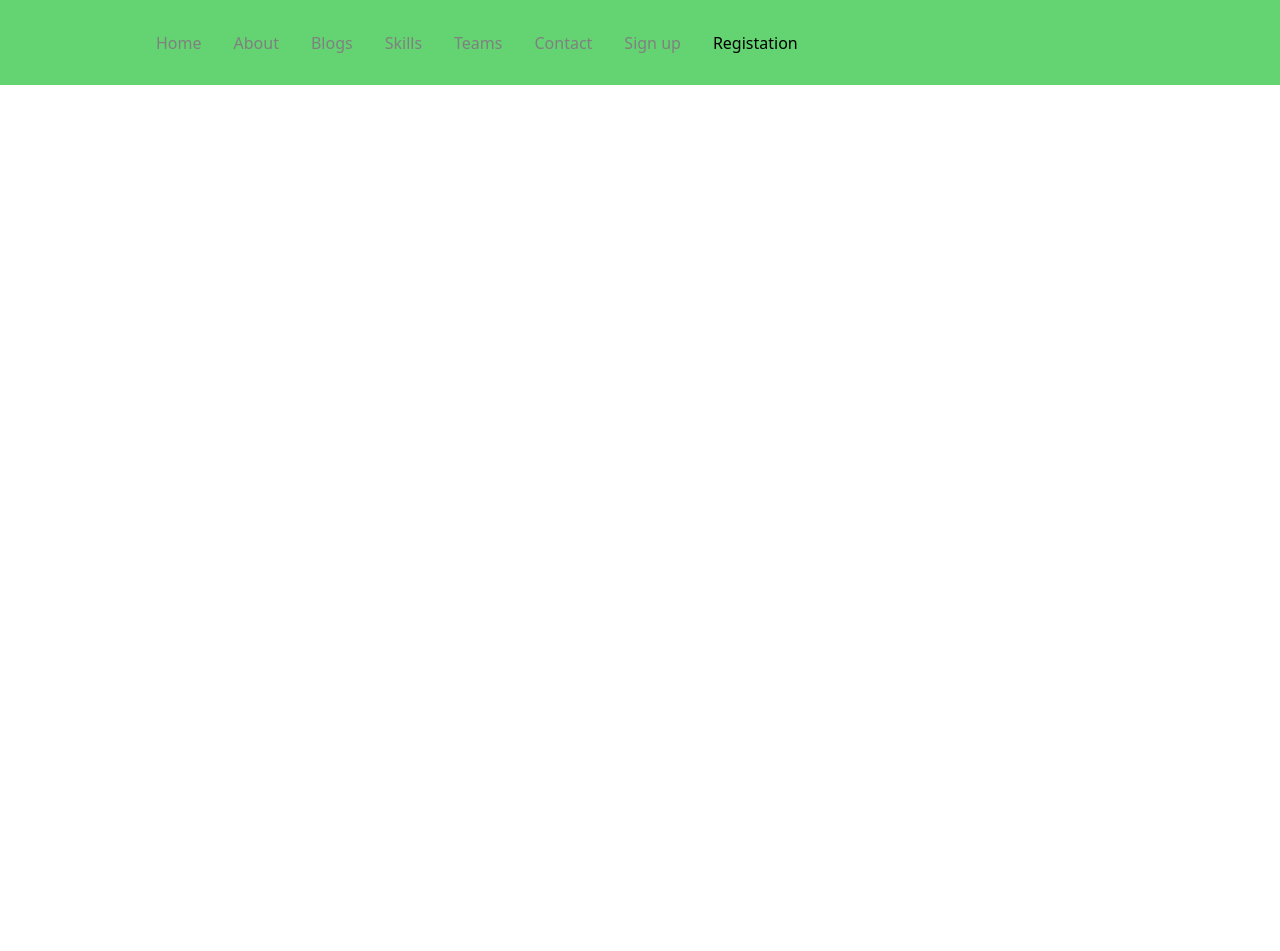
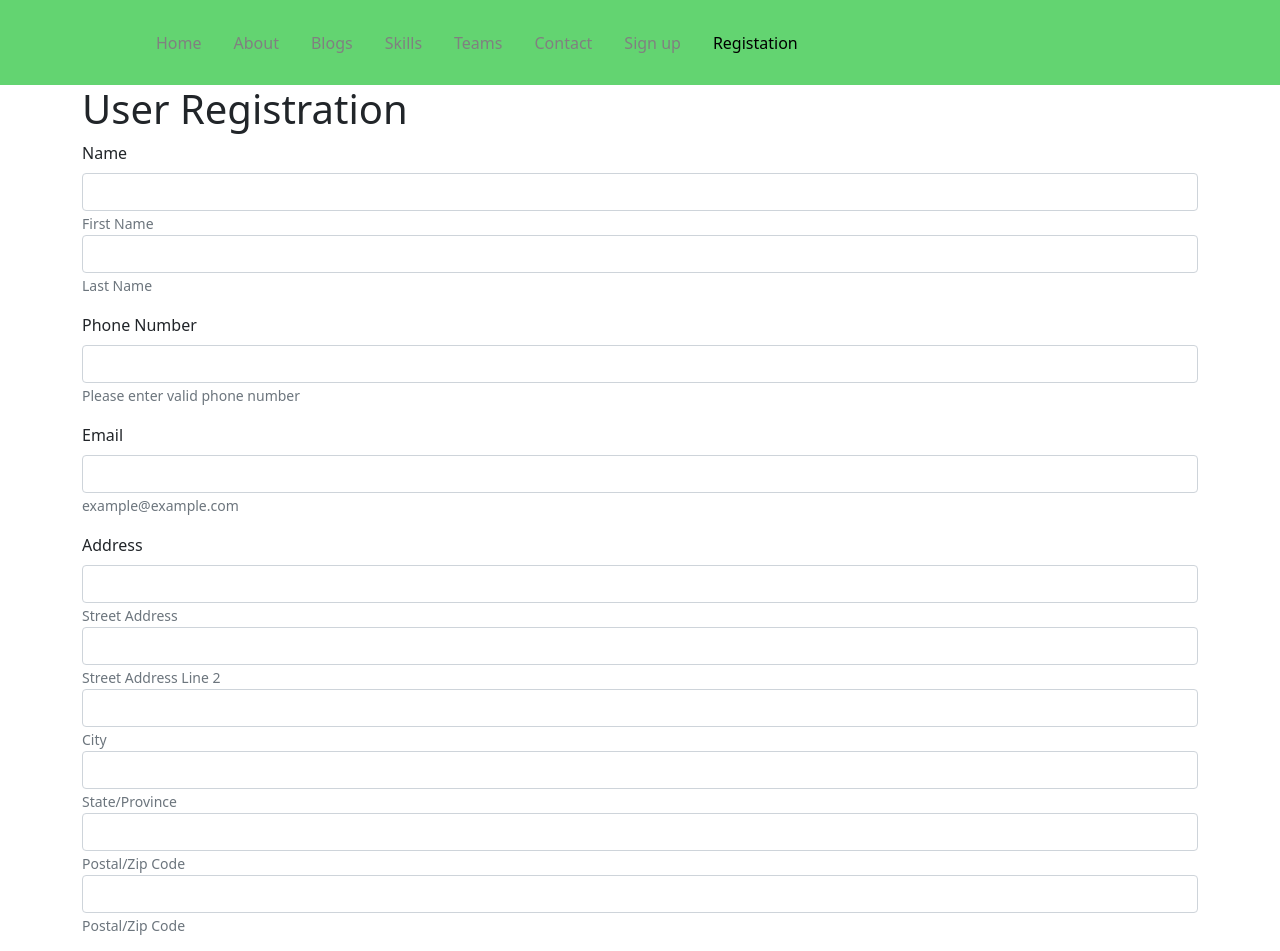
Before and after one commit to builtindoon/builtindoonproj, a React (Create React App) app: page /register in a window 1280 px wide. Shown: the top 951 px of the page. Before the commit the page ends 800 px from the top, so only its background shows below. Built offline with nearby package versions, Linux system fonts and the light colour scheme.

Commit message:
LoginForm logic and Registration form logic updated

```diff
--- a/package.json
+++ b/package.json
@@ -10,6 +10,7 @@
     "@testing-library/user-event": "^13.5.0",
     "bootstrap": "^5.1.3",
     "react": "^18.0.0",
+    "react-bootstrap": "^2.2.3",
     "react-bootstrap-validation": "^0.1.11",
     "react-dom": "^18.0.0",
     "react-icons": "^4.3.1",
--- a/src/App.js
+++ b/src/App.js
@@ -8,9 +8,9 @@ import Services from './views/services';
 import SignUp from './views/signup';
 import Contact from './views/contact';
 import Team from './component/page/teams';
-import Skills from './component/page/skills'
-import Navbar from './components/Navbar'
- import Registration from './views/register'
+import Skills from './component/page/skills';
+import Navbar from './components/Navbar';
+ import NameForm from './views/nameform';
 
 function App() {
 return (
@@ -24,7 +24,7 @@ return (
         <Route path='/team' element={<Team/>} />
         <Route path='/contact' element={<Contact/>} />
         <Route path='/signup' element={<SignUp/>} />
-        <Route path='/register' element={<Registration/>} />
+        <Route path='/register' element={<NameForm/>} />
 
     </Routes>
     </Router>
--- /dev/null
+++ b/src/views/nameform.js
@@ -0,0 +1,102 @@
+import React from 'react';
+ import "bootstrap/dist/css/bootstrap.min.css";
+import Form from 'react-bootstrap/Form';
+import Button from 'react-bootstrap/Button';
+export class NameForm extends React.Component {
+    constructor(props) {
+      super(props);
+      this.state = {value: ''};
+
+      this.handleChange = this.handleChange.bind(this);
+      this.handleSubmit = this.handleSubmit.bind(this);
+    }
+
+    handleChange(event) {
+      this.setState({value: event.target.value});
+    }
+
+    handleSubmit(event) {
+      alert('A name was submitted: ' + this.state.value);
+      event.preventDefault();
+    }
+
+    render() {
+    return (
+        <div className="container">
+          <h1>User Registration</h1>
+        <Form>
+      <Form.Group className="mb-3">
+        <Form.Label>Name</Form.Label>
+        <Form.Control type="text" />
+        <Form.Text className="text-muted">
+          First Name
+        </Form.Text>
+
+        <Form.Control type="text" />
+        <Form.Text className="text-muted">
+          Last Name
+        </Form.Text>
+      </Form.Group>
+
+      <Form.Group className="mb-3">
+        <Form.Label>Phone Number</Form.Label>
+        <Form.Control type="number" />
+        <Form.Text className="text-muted">
+         Please enter valid phone number
+        </Form.Text>
+      </Form.Group>
+
+      <Form.Group className="mb-3">
+        <Form.Label>Email</Form.Label>
+        <Form.Control type="email" />
+        <Form.Text className="text-muted">
+         example@example.com
+        </Form.Text>
+      </Form.Group>
+
+      <Form.Group className="mb-3">
+        <Form.Label>Address</Form.Label>
+        <Form.Control type="text" />
+        <Form.Text className="text-muted">
+         Street Address
+        </Form.Text>
+
+        <Form.Control type="text" />
+        <Form.Text className="text-muted">
+         Street Address Line 2
+        </Form.Text>
+
+        <Form.Control type="text" />
+        <Form.Text className="text-muted">
+         City
+        </Form.Text>
+
+        <Form.Control type="text" />
+        <Form.Text className="text-muted">
+         State/Province
+        </Form.Text>
+
+        <Form.Control type="text" />
+        <Form.Text className="text-muted">
+         Postal/Zip Code
+        </Form.Text>
+
+        <Form.Control type="text" />
+        <Form.Text className="text-muted">
+         Postal/Zip Code
+        </Form.Text>
+      </Form.Group>
+
+      <Button variant="none" type="submit">
+        Cancel
+      </Button>
+      <Button variant="success" type="submit">
+        Register
+      </Button>
+    </Form>
+    </div>
+        )
+      };
+  }
+
+  export default NameForm;
--- a/src/views/signup.js
+++ b/src/views/signup.js
@@ -1,14 +1,39 @@
-import React, {Component} from 'react';
+import React, { Component } from "react";
 
-
-class Signup extends Component {
+export default class SignUp extends Component {
     render() {
         return (
-            <div className='sign-up'>
-                <Signup/>
+            <div className="container">
+            <form>
+
+                <h3>Login</h3>
+
+                <div className="form-group">
+                    <label>Email address</label>
+                    <input type="email" className="form-control" placeholder="Enter email" />
+                </div>
+
+                <div className="form-group">
+                    <label>Password</label>
+                    <input type="password" className="form-control" placeholder="Enter password" />
+                </div>
+
+                <div className="form-group">
+                    <div className="custom-control custom-checkbox">
+                        <input type="checkbox" className="custom-control-input" id="customCheck1" />
+                        <label className="custom-control-label" htmlFor="customCheck1">Remember me</label>
+                    </div>
+                </div>
+
+                <button type="submit" className="btn btn-primary btn-block">Submit</button>
+                <p className="forgot-password text-right">
+                    Forgot <a href="#">password?</a>
+                </p>
+                <p className="forgot-password text-right">
+                    Not yet Registered <a href="/register">Register</a>
+                </p>
+            </form>
             </div>
-        )
+        );
     }
-};
-
-export default Signup
+}
```
Also changed, not shown: 1 other file (tests, documents, lock files or other folders).
